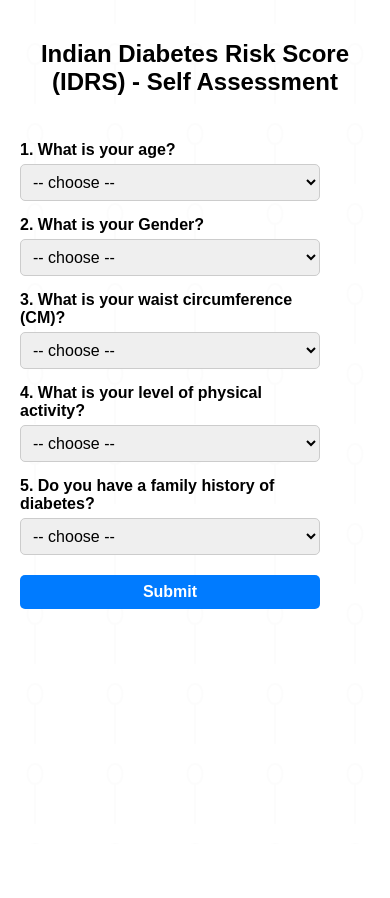
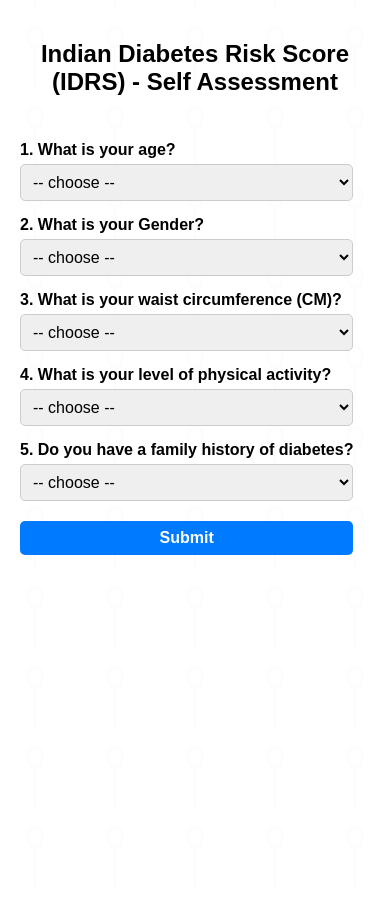
Before and after one commit to pl-nijanthan/IDRS, a plain HTML site: page index.html in a window 390 px wide. Before the commit the page ends 844 px from the top, so only its background shows below. Drawn offline with Linux system fonts and the light colour scheme.

Commit message:
Update index.html
Responsive changes

```diff
--- a/index.html
+++ b/index.html
@@ -23,6 +23,7 @@ h2 {
 
 .container {
     display: flex;
+    flex-wrap: wrap;
     gap: 20px;
     max-width: 1000px;
     margin: auto;
@@ -30,8 +31,8 @@ h2 {
 }
 
 .form-container, .result-container {
-    flex: 1;
-    min-width: 300px;
+    flex: 1 1 300px; /* responsive flex */
+    min-width: 280px;
 }
 
 /* Align the result box with the first input field */
@@ -113,6 +114,16 @@ button:hover {
 .legend-row.high { background-color: #f8d7da; color: red; }
 .legend-range { width: 60px; }
 .legend-text { flex: 1; }
+
+/* Media queries for smaller screens */
+@media (max-width: 768px) {
+    .container {
+        flex-direction: column;
+    }
+    .result-container {
+        margin-top: 20px;
+    }
+}
 </style>
 </head>
 <body>
```
